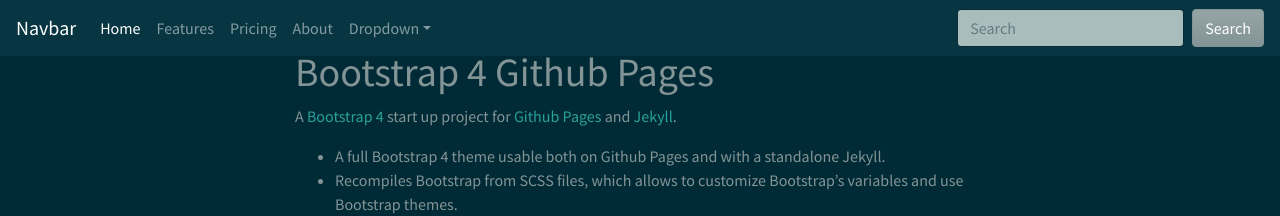
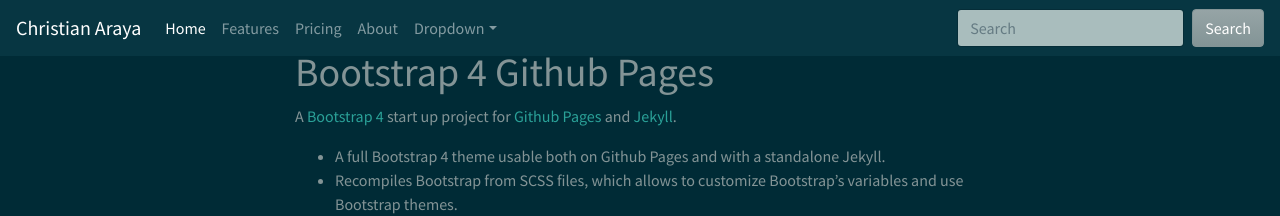
Before and after one commit to christian-araya/christian-araya.github.io, a Jekyll site: the page built from index.md, in a window 1280 px wide. Shown: the top 216 px of the page. Built offline with Jekyll 4.4.1, drawn with Linux system fonts in a browser that asks for light colours.

Commit message:
Update header.html

```diff
--- a/_includes/header.html
+++ b/_includes/header.html
@@ -1,5 +1,5 @@
 <nav class="navbar navbar-expand-lg fixed-top navbar-dark bg-dark">
-  <a class="navbar-brand" href="#">Navbar</a>
+  <a class="navbar-brand" href="#">Christian Araya</a>
   <button class="navbar-toggler" type="button" data-toggle="collapse" data-target="#navbarColor02" aria-controls="navbarColor02" aria-expanded="false" aria-label="Toggle navigation">
     <span class="navbar-toggler-icon"></span>
   </button>
```
